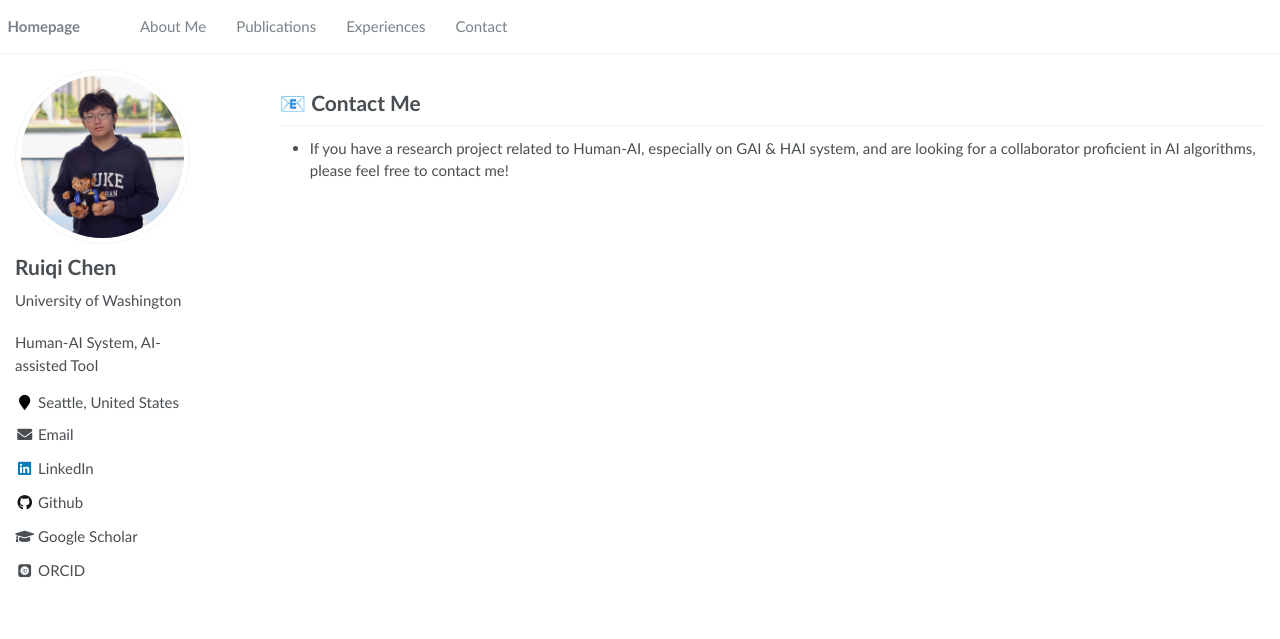
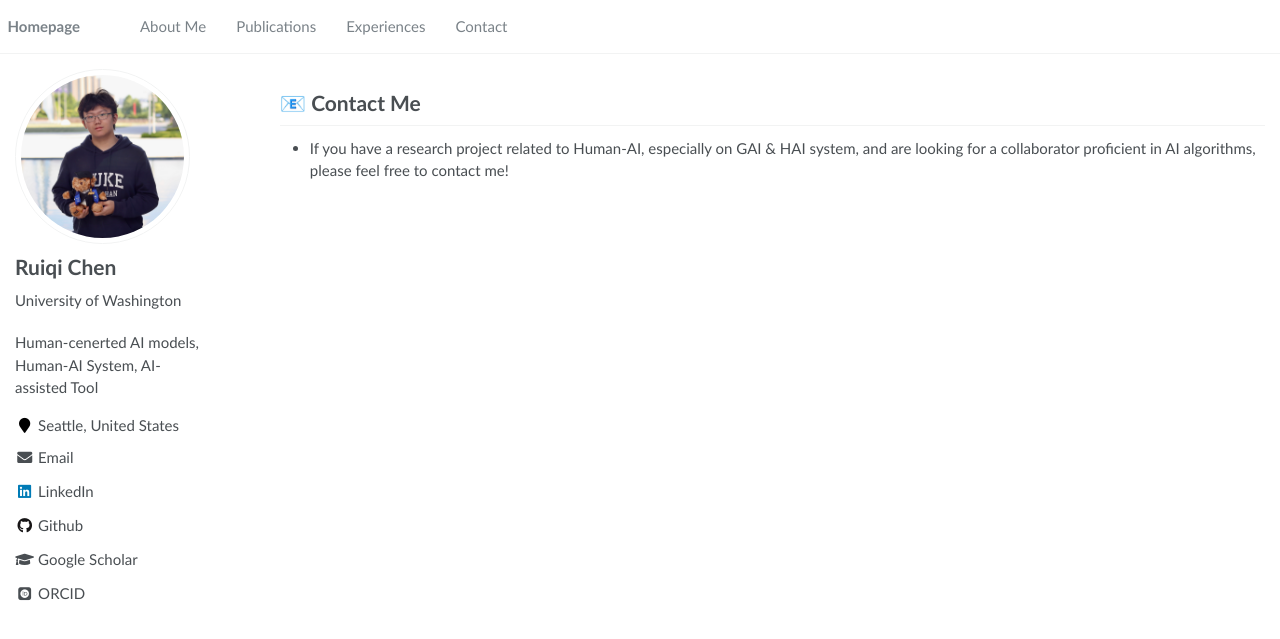
Before and after one commit to Ruiqi-Chen-0216/Ruiqi-Chen-0216.github.io, a Jekyll site: the page built from _pages/contact.md, in a window 1280 px wide. Shown: the top 639 px of the page. Built offline with Jekyll 4.4.1, drawn with Linux system fonts in a browser that asks for light colours; some web fonts are replaced.

Commit message:
Update _config.yml

```diff
--- a/_config.yml
+++ b/_config.yml
@@ -7,7 +7,7 @@
 
 # Site Settings
 title                    : "RUIQI CHEN"
-description              : "Human-AI System, AI-assisted Tool"
+description              : "Human-cenerted AI models, Human-AI System, AI-assisted Tool"
 repository               : "Ruiqi-Chen-0216/Ruiqi-Chen-0216.github.io"
 google_scholar_stats_use_cdn : true
 
```
